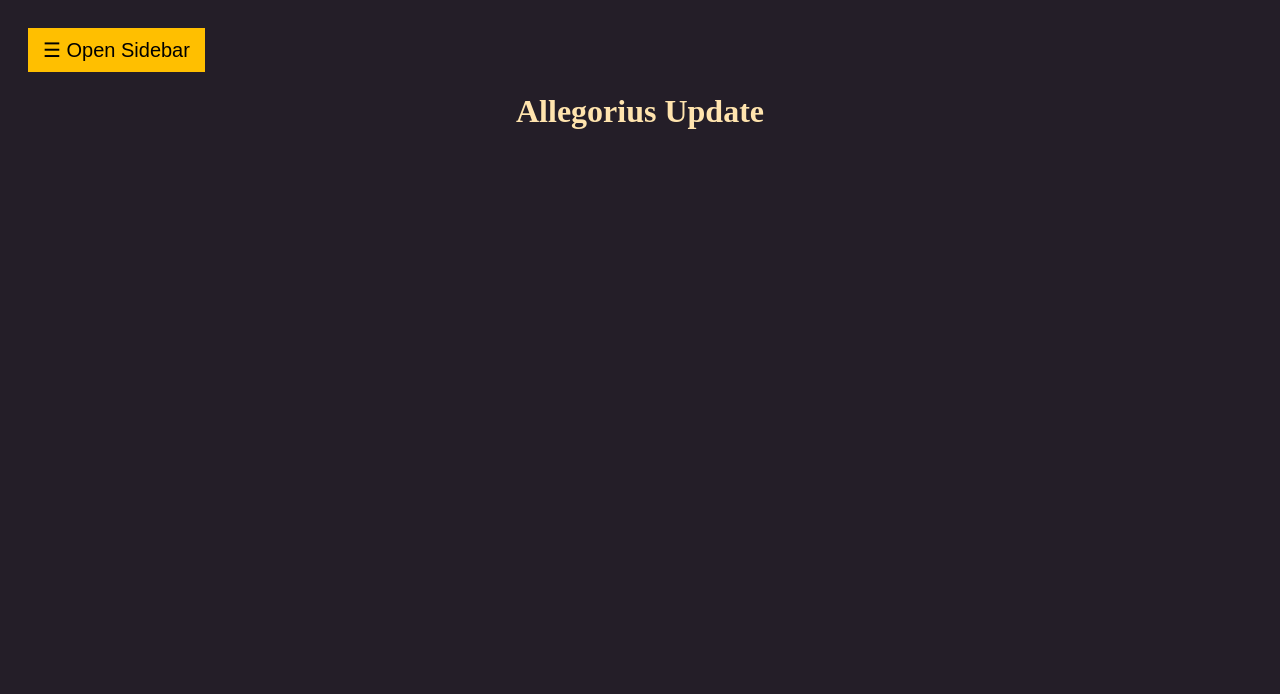
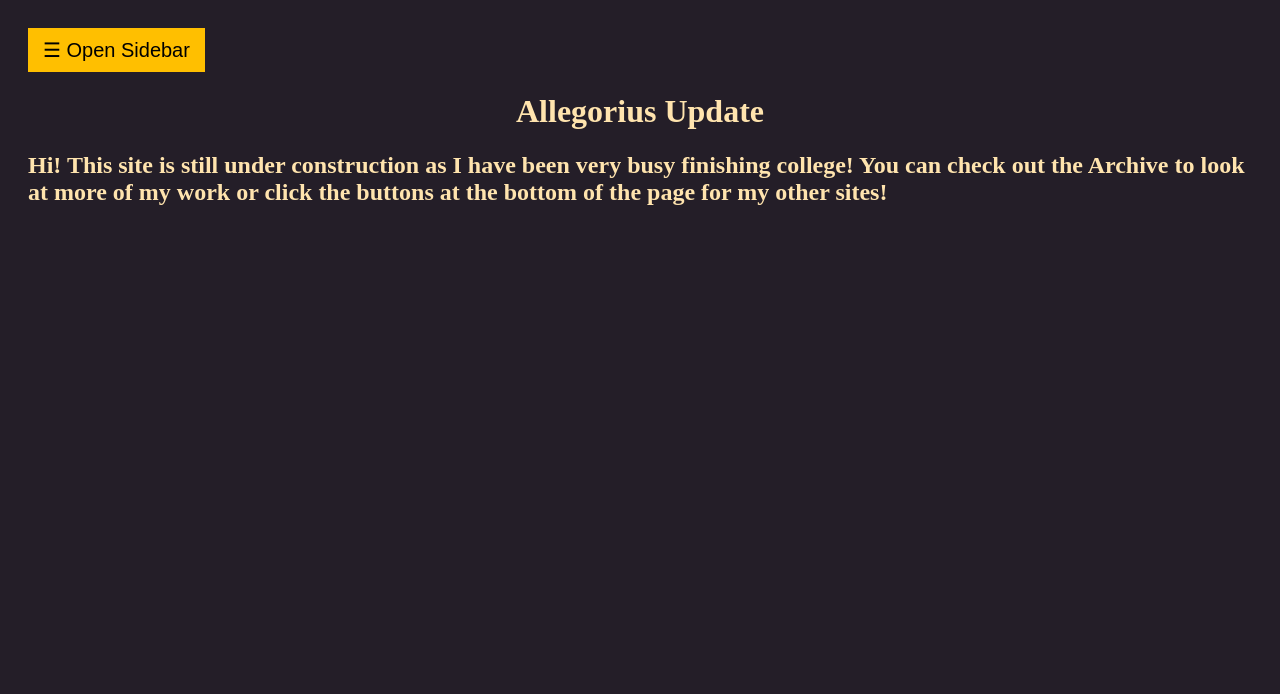
Before and after one commit to Allegorius/AllegoriusWebsite, a plain HTML site: page Public/index.html in a window 1280 px wide. Shown: the top 694 px of the page. Drawn offline with Linux system fonts and the light colour scheme.

Commit message:
Update index.html

```diff
--- a/Public/index.html
+++ b/Public/index.html
@@ -32,6 +32,9 @@
 <div id="main">
   <button class="openbtn" onclick="openNav()">&#9776; Open Sidebar</button>
     <h1>Allegorius Update</h1>
+    <h2>Hi! This site is still under construction as I have been very busy finishing college!
+      You can check out the Archive to look at more of my work or click the buttons at the bottom of the page for my other sites!
+    </h2>
 
 
 <style>
```
